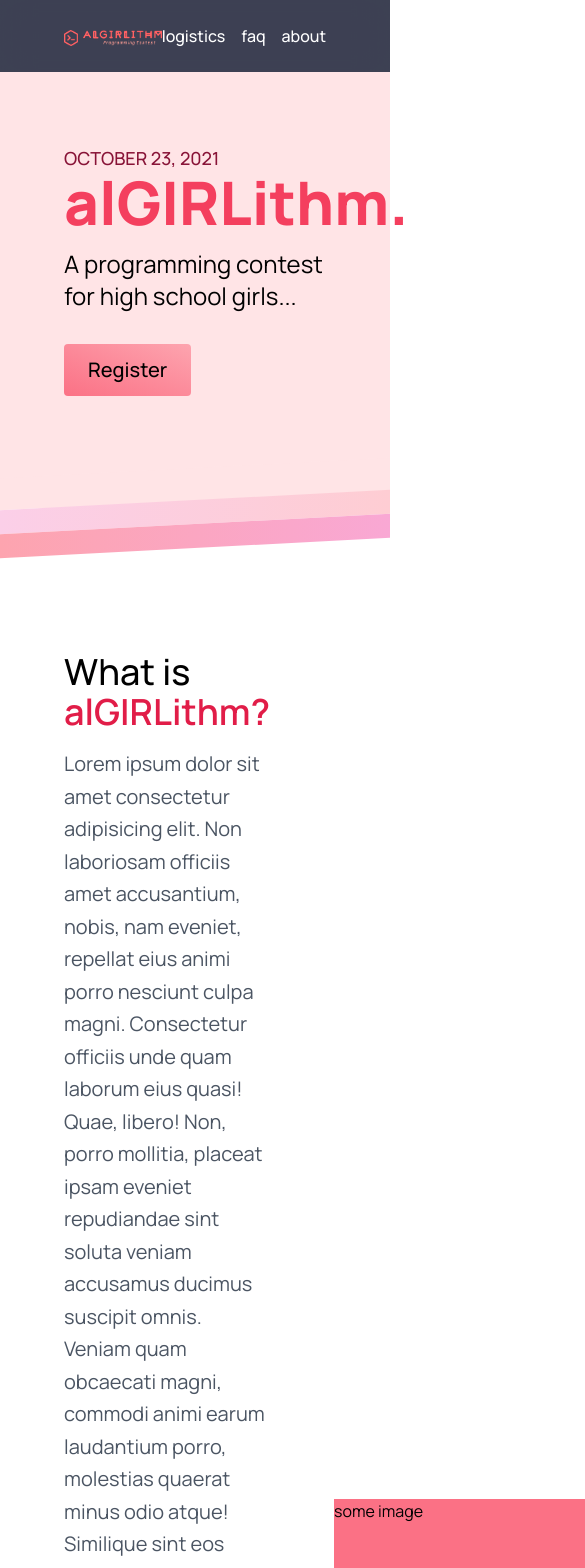
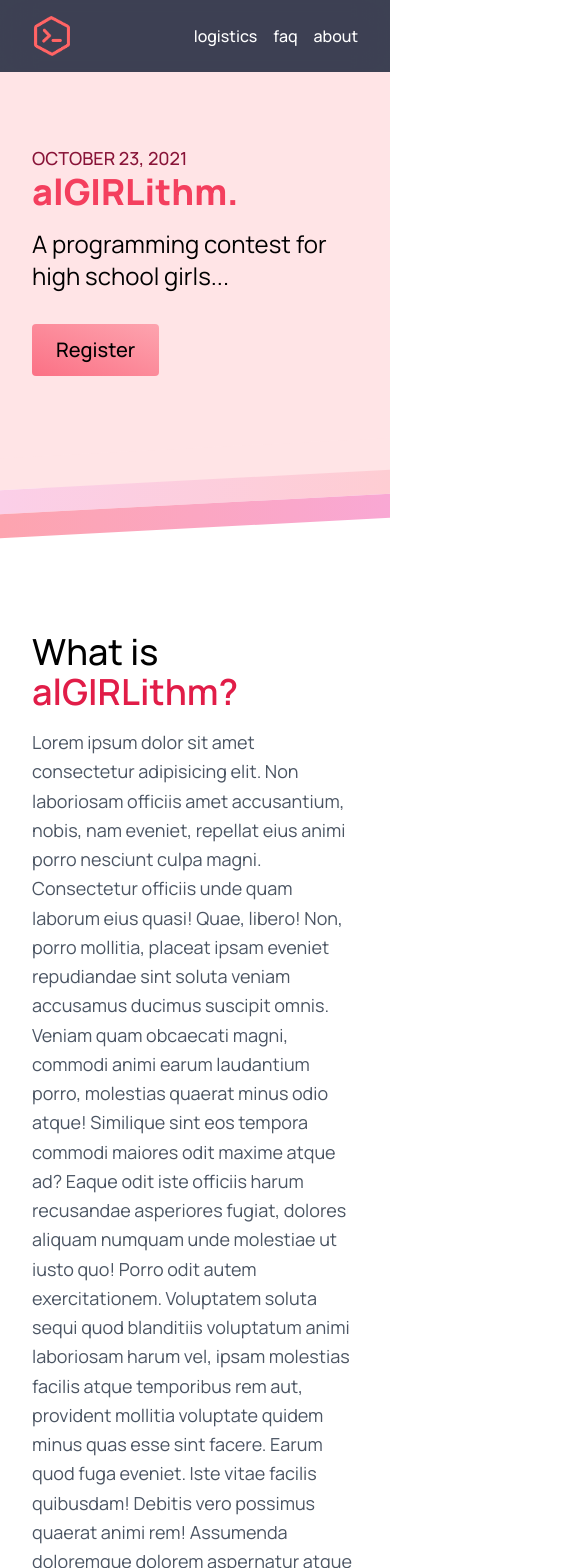
Before and after one commit to maggie-j-liu/algirlithm, a Next.js app: page / in a window 390 px wide. Shown: the top 1568 px of the page, 585 px wide, since content can reach past the window. Built offline with nearby package versions, Linux system fonts and the light colour scheme.

Commit message:
responsiveness

```diff
--- a/components/Footer.jsx
+++ b/components/Footer.jsx
@@ -4,7 +4,7 @@ const Footer = () => {
     <footer className={"bg-gray-900 text-white py-16 relative"}>
       <div
         className={
-          "w-full max-w-5xl px-16 mx-auto grid grid-cols-1 lg:grid-cols-4 gap-x-4 gap-y-8"
+          "w-full max-w-5xl px-8 sm:px-16 mx-auto grid grid-cols-1 lg:grid-cols-4 gap-x-4 gap-y-8"
         }
       >
         <div>
--- a/components/Navbar.jsx
+++ b/components/Navbar.jsx
@@ -1,6 +1,7 @@
 import Link from "next/link";
 import Image from "next/image";
 import logo from "../public/logo.png";
+import logoText from "../public/logo-text.png";
 const Navbar = () => {
   return (
     <nav
@@ -8,21 +9,29 @@ const Navbar = () => {
         "h-[4.5rem] fixed z-10 backdrop-blur-lg w-full saturate-150 bg-gray-900 bg-opacity-80"
       }
     >
-      <div className={"w-full px-16 h-full"}>
+      <div className={"w-full px-8 sm:px-16 h-full"}>
         <div
           className={
             "max-w-4xl w-full mx-auto flex items-center justify-between h-full text-white font-bold"
           }
         >
-          <div className={"pt-2"}>
+          <div>
             <Link href={"/"}>
-              <a>
+              <a className={"flex items-center justify-center gap-4"}>
                 <Image
                   src={logo}
                   height="40"
-                  width="245"
+                  width="40"
                   alt="alGIRLithm logo"
                 />
+                <div className={"hidden sm:block pt-2"}>
+                  <Image
+                    src={logoText}
+                    height="40"
+                    width="220"
+                    alt="logo text"
+                  />
+                </div>
               </a>
             </Link>
           </div>
--- a/components/Section.jsx
+++ b/components/Section.jsx
@@ -1,6 +1,6 @@
 const Section = ({ children }) => {
   return (
-    <section className={"py-12 px-16 sm:px-20 md:px-24"}>
+    <section className={"py-12 px-8 sm:px-20 md:px-24"}>
       <div className={"max-w-4xl w-full mx-auto"}>{children}</div>
     </section>
   );
--- a/components/Titles.jsx
+++ b/components/Titles.jsx
@@ -1,7 +1,7 @@
 export const Title = ({ children, className }) => {
   return (
     <h1
-      className={`mt-16 text-6xl font-extrabold${
+      className={`mt-16 text-5xl sm:text-6xl font-extrabold${
         className ? ` ${className}` : ""
       }`}
     >
--- a/pages/index.jsx
+++ b/pages/index.jsx
@@ -11,7 +11,7 @@ const Home = () => {
       <main>
         <section
           className={
-            "px-16 sm:px-20 md:px-24 pt-36 pb-28 2xl:pb-24 bg-primary-100"
+            "px-8 sm:px-20 md:px-24 pt-36 pb-28 2xl:pb-24 bg-primary-100"
           }
         >
           <div className={"w-full max-w-4xl mx-auto"}>
@@ -19,7 +19,9 @@ const Home = () => {
               October 23, 2021
             </h2>
             <h1
-              className={"text-6xl md:text-8xl font-extrabold text-primary-500"}
+              className={
+                "text-4xl sm:ext-6xl md:text-8xl font-extrabold text-primary-500"
+              }
             >
               al<span className={"font-black"}>GIRL</span>ithm.
             </h1>
@@ -48,7 +50,7 @@ const Home = () => {
             }
           />
         </div>
-        <section className={"px-16 sm:px-20 md:px-24"}>
+        <section className={"px-8 sm:px-20 md:px-24"}>
           <div
             className={
               "w-full max-w-4xl mx-auto py-16 flex gap-16 items-center"
@@ -61,7 +63,7 @@ const Home = () => {
                   alGIRLithm?
                 </span>
               </h2>
-              <p className={"text-xl leading-relaxed text-gray-600"}>
+              <p className={"text-lg sm:text-xl leading-relaxed text-gray-600"}>
                 Lorem ipsum dolor sit amet consectetur adipisicing elit. Non
                 laboriosam officiis amet accusantium, nobis, nam eveniet,
                 repellat eius animi porro nesciunt culpa magni. Consectetur
@@ -83,9 +85,6 @@ const Home = () => {
                 doloremque autem.
               </p>
             </div>
-            <div className={"h-96 w-80 bg-primary-400 flex-shrink-0 text-base"}>
-              some image
-            </div>
           </div>
         </section>
         <div
@@ -95,12 +94,12 @@ const Home = () => {
         />
         <section
           className={
-            "px-16 sm:px-20 md:px-24 bg-gradient-to-r from-primary-400 to-secondary-400 pt-24 pb-36 2xl:pb-24"
+            "px-8 sm:px-20 md:px-24 bg-gradient-to-r from-primary-400 to-secondary-400 pt-24 pb-36 2xl:pb-24"
           }
         >
           <div className={"max-w-4xl w-full mx-auto"}>
             <h2 className={"text-4xl font-medium mb-4 text-white"}>Prizes</h2>
-            <div className={"grid grid-cols-2 gap-8"}>
+            <div className={"grid grid-cols-1 sm:grid-cols-2 gap-8"}>
               <div
                 className={
                   "bg-secondary-800/80 text-primary-100 hover:bg-secondary-50/30 hover:text-secondary-800 duration-150 py-8 px-4 rounded-md shadow-lg hover:shadow-xl"
@@ -135,7 +134,7 @@ const Home = () => {
         />
         <section
           className={
-            "px-16 sm:px-20 md:px-24 bg-gradient-to-r from-secondary-200 to-primary-200 py-24 -mt-20 2xl:mt-0"
+            "px-8 sm:px-20 md:px-24 bg-gradient-to-r from-secondary-200 to-primary-200 py-24 -mt-20 2xl:mt-0"
           }
         >
           <div className={"max-w-4xl w-full mx-auto"}>
@@ -145,7 +144,9 @@ const Home = () => {
             <p className={"text-xl text-center mb-8"}>
               Thank you to our amazing sponsors!
             </p>
-            <div className={"grid grid-cols-3 gap-8"}>
+            <div
+              className={"grid grid-cols-1 sm:grid-cols-2 md:grid-cols-3 gap-8"}
+            >
               <div className={"bg-white py-8 px-4 rounded-md shadow-lg"}>
                 <p className={"text-center text-base"}>image</p>
                 <h3 className={"text-lg font-medium text-center"}>
```
Also changed, not shown: public/logo-text.png (added), public/logo.png.
